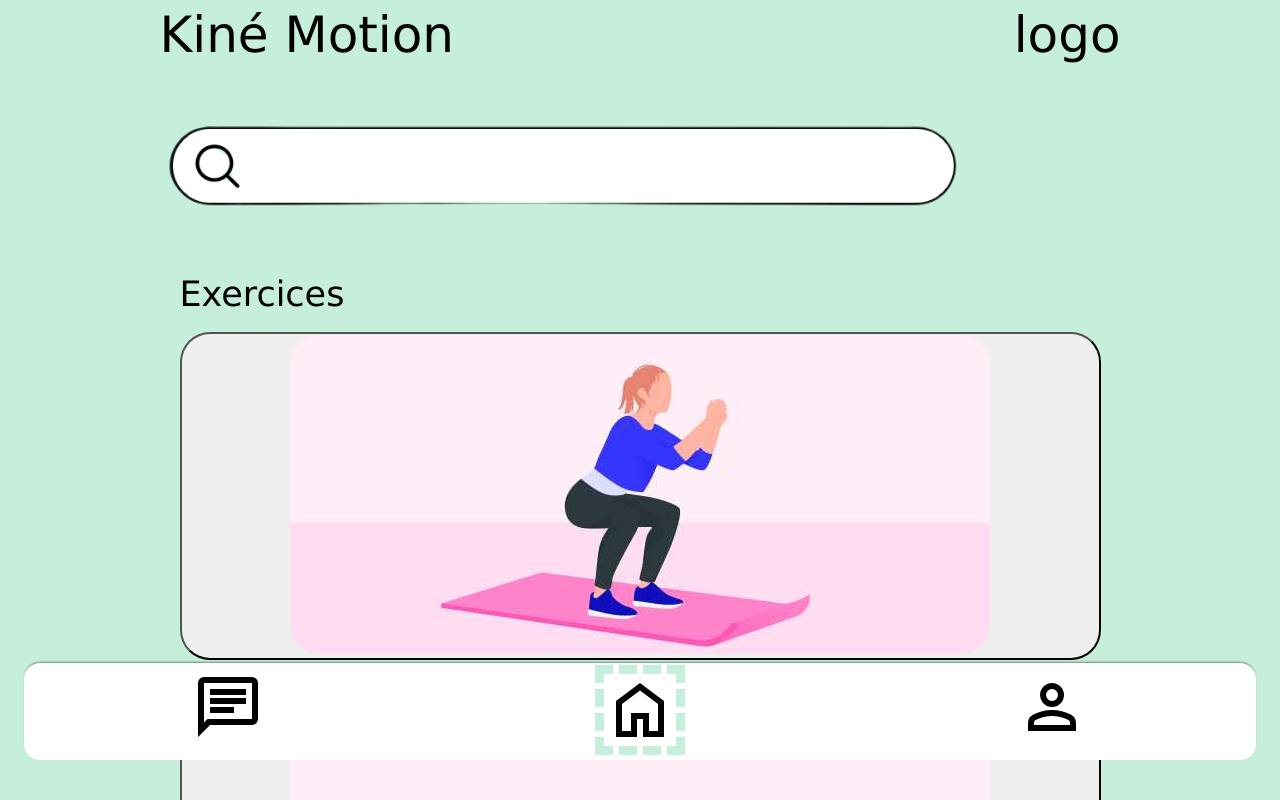
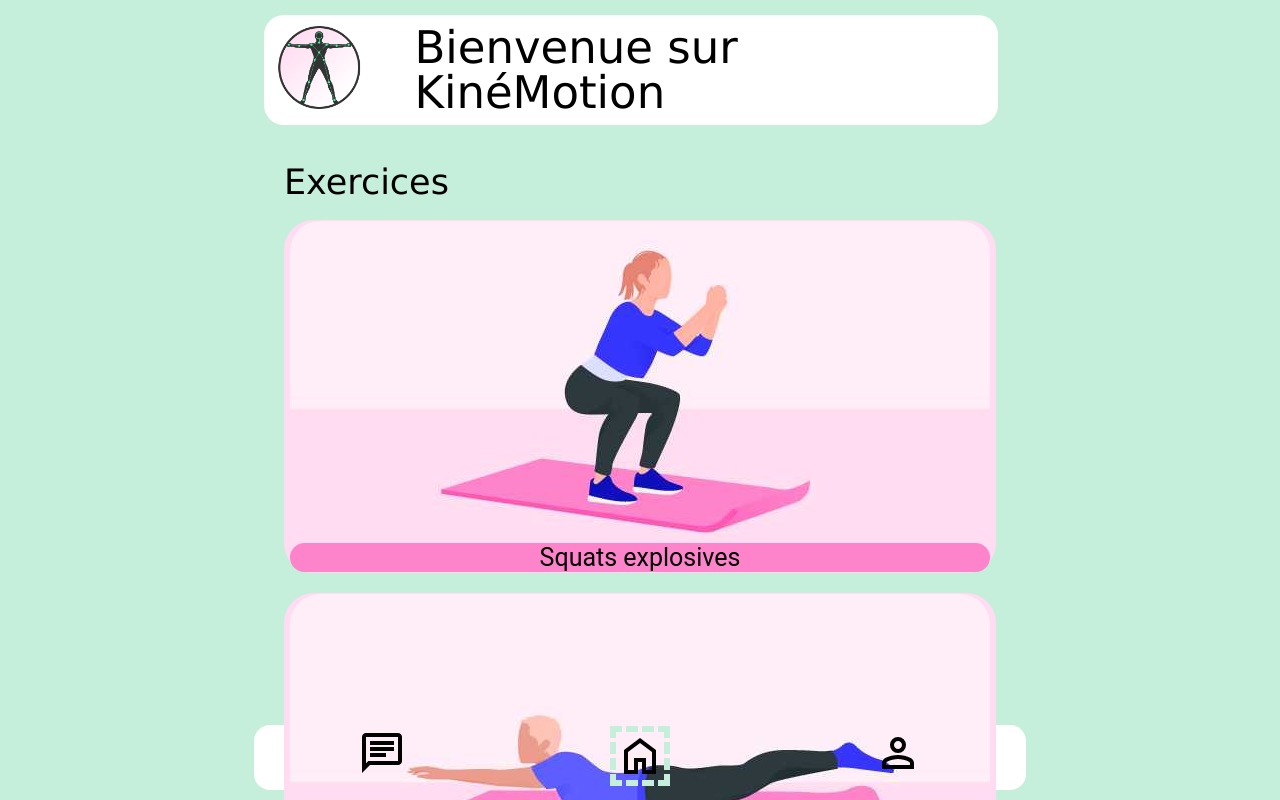
Before and after one commit to Kine-Med/Kine-med, an Angular app in the folder front/: page /home in a window 1280 px wide. Shown: the top 800 px of the page. Built offline with nearby package versions, Linux system fonts and the light colour scheme.

Commit message:
fix print

```diff
--- a/front/src/app/footer/footer.component.scss
+++ b/front/src/app/footer/footer.component.scss
@@ -6,21 +6,19 @@ $color-red: #f7452f;
 .footer {
   .bottom-nav {
     display: flex;
-    position: fixed;
+    // position: fixed;
     bottom: 5vh;
-    left: 0;
-    right: 0;
-    padding: 4vh 0;
-    margin-left: 3vh;
-    margin-right: 3vh;
+    padding: 2vh 0;
+    // margin-left: 4vh;
+    // margin-right: 4vh;
     border-radius: 2vh;
     z-index: 99;
-    box-shadow: 0 -2px 3px -2px $color-dark;
+    // box-shadow: 0 -2px 3px -2px $color-dark;
     justify-content: space-around;
     background-color: $color-white;
 
     img {
-      scale: 3;
+      scale: 2;
     }
 
     .active {
--- a/front/src/app/pages/home/home.component.html
+++ b/front/src/app/pages/home/home.component.html
@@ -1,24 +1,29 @@
 <div class="class-home">
     <header>
+        <div class="rectangle">
         <div class="header-content">
-            <h2>Kiné Motion</h2>
-            <h2>logo</h2>
+
+            <img style="border-radius: 70px; padding-right: 50px;" height=85px src="assets/Icon.png" alt="Exercice 1 ">
+            <h2>Bienvenue sur KinéMotion</h2>
         </div>
+    </div>
     </header>
-    <div class="search-bar">
+    <!-- <div class="search-bar">
         <img src="assets/searching-bar.png" alt="Rechercher">
-    </div>
+    </div> -->
 
     <section class="exercises">
         <h2>Exercices</h2>
-        <button class="exercise-box">
-            <a routerLink="/tutorial">
+        <button class="exercise-box" style="stroke-opacity: 0;">
+            <a routerLink="/tutorial" style="text-decoration: none;">
                 <img style="border-radius: 30px;" src="assets/squat.jpg" alt="Exercice 1">
+                <div class="exercise-text">Squats explosives</div>
             </a>
         </button>
         <button class="exercise-box">
-            <a routerLink="/tutorial">
-                <img style="border-radius: 30px;" src="assets/plane.jpg" alt="Exercice 2">
+            <a routerLink="/tutorial"  style="text-decoration: none;">
+                <img style="border-radius: 30px; stroke: none;" src="assets/plane.jpg" alt="Exercice 2">
+                <div class="exercise-text">Planche du pirate</div>
             </a>
         </button>
     </section>
--- a/front/src/app/pages/home/home.component.scss
+++ b/front/src/app/pages/home/home.component.scss
@@ -1,30 +1,45 @@
+.class-home {
+    // background-color: #f5f5f5;
+    height: 100%;
+}
+
 .class-home header {
-    color: black;
+    margin-top: 5px;
     padding: 10px;
-    font-size: 50px;
+    font-size: 45px;
 }
+
+.rectangle {
+    border-radius: 20px;
+    background-color: white;
+    padding: 10px;
+    width: 95%;
+}
+
 
 .header-content {
     display: flex;
+    // justify-content:space-around ;
     justify-content: space-between;
-    align-items: center;
+    // align-items: center;
 }
 
 .search-bar {
-    padding: 10px;
-    display: flex;
-    align-items: center;
+    padding: 0px;
+    // display: flex;
+    // align-items: center;
+    top: 0%;
 }
 
 .search-bar img {
     width: 85%;
     height: 85%;
-    margin-right: 10px;
+    // margin-right: 10px;
 }
 
 .search-bar input {
     padding: 8px;
-    border: none;
+    // border: none;
     border-radius: 5px;
     width: 100%;
     height: 20px;
@@ -34,10 +49,20 @@
     padding: 30px;
     font-size: 35px;
     display: grid;
+    stroke: none;
 }
 
 .exercise-box {
     border-radius: 30px;
+    border : none;
     margin-top: 20px;
     text-align: center;
+    background-color: var(--third-color)
 }
+
+.exercise-text {
+    border-radius: 30px;
+    background-color: var(--fourth-color);
+    font: 400 25px Roboto, sans-serif;
+    color: #000000;
+}
--- a/front/src/styles.scss
+++ b/front/src/styles.scss
@@ -47,6 +47,7 @@ table {
   --main-color: #C6EFDB;
   --secondary-color: rgba(255, 255, 255, 0);
   --third-color: #FFDCF1;
+  --fourth-color: #FD84CB;
   --border-radius: 50px;
   --border-size: 4px;
   --border-offset: 4px;
```
Also changed, not shown: front/src/assets/Icon.png (added).
